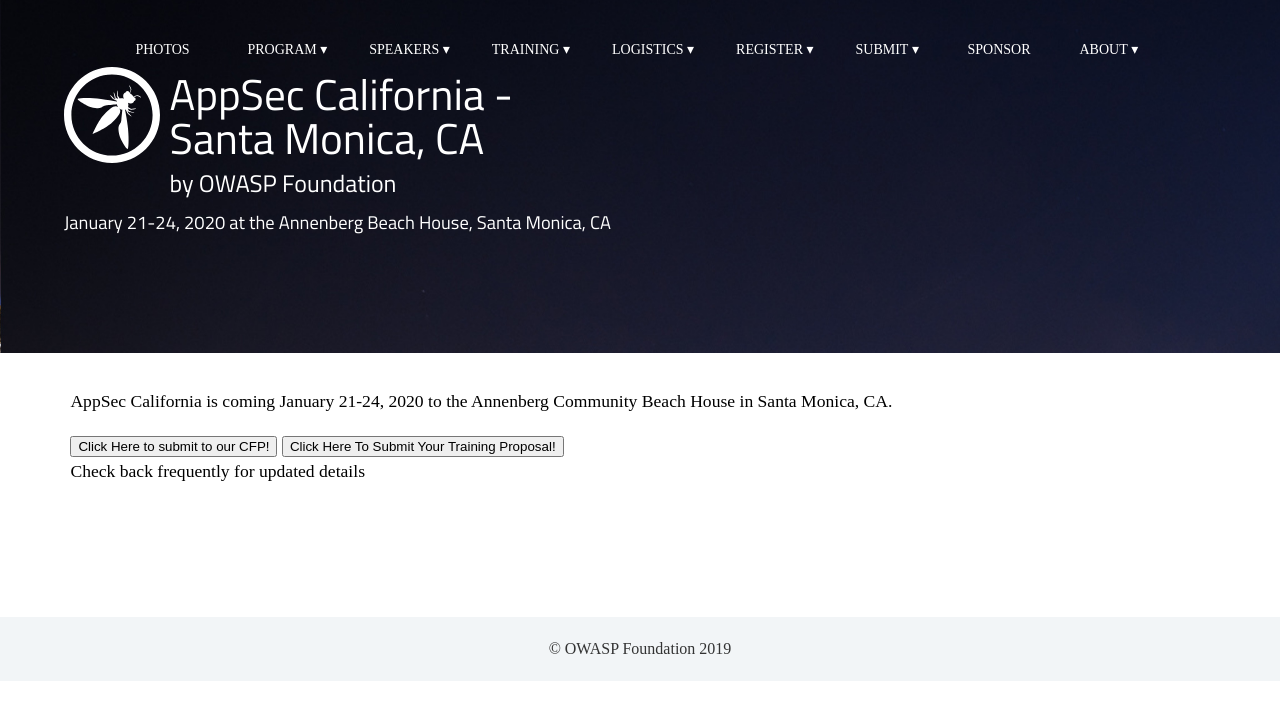
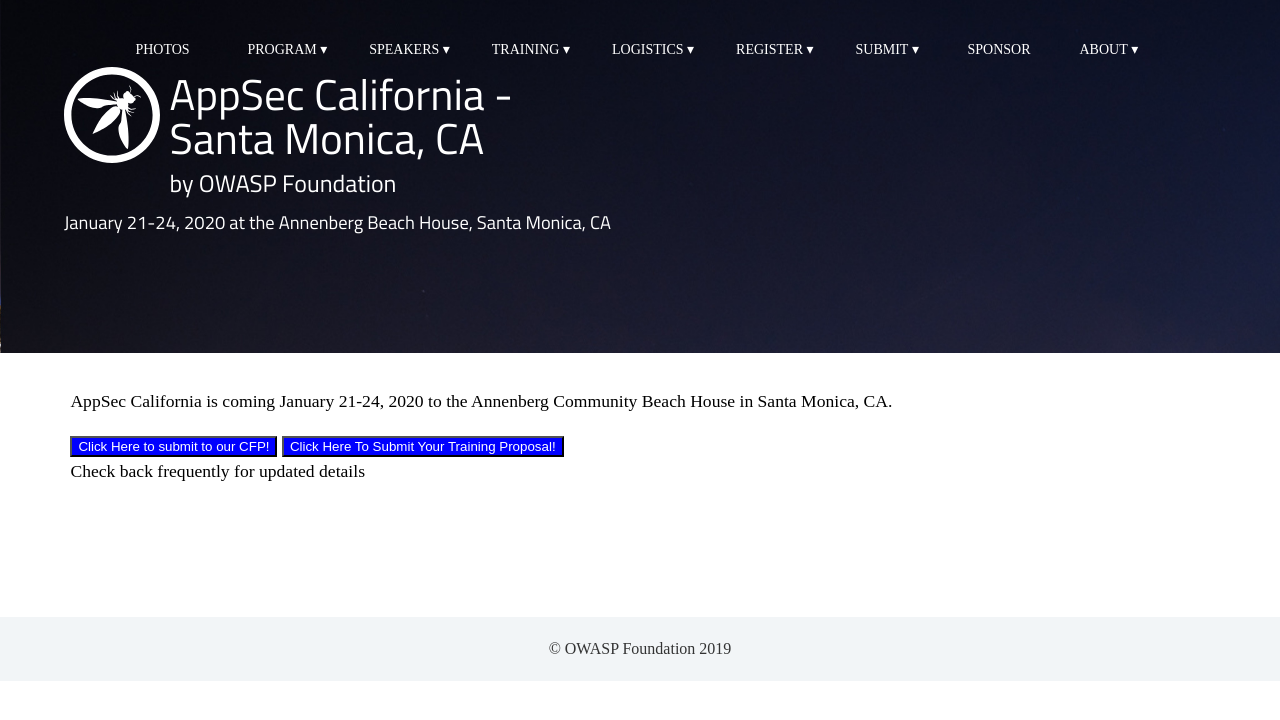
Before and after one commit to OWASP/2020-appseccalifornia, a Jekyll site: the page built from index.html, in a window 1280 px wide. Shown: the top 720 px of the page. Built offline with Jekyll 4.4.1, drawn with Linux system fonts in a browser that asks for light colours; some web fonts are replaced.

Commit message:
Decorating CFT and CFP buttons on home page

```diff
--- a/index.html
+++ b/index.html
@@ -10,9 +10,9 @@
 <section class="punch">
 	<p>AppSec California is coming January 21-24, 2020 to the Annenberg Community Beach House in Santa Monica, CA. </p>
 
-	<button name="cfpBUton" onclick="https://owasp.submittable.com/submit/147365/appsec-callifornia-2020-call-for-presentations">Click Here to submit to our CFP!</button>
+	<button name="cfpBUton" style="background-color:blue; color:white" onclick="https://owasp.submittable.com/submit/147365/appsec-callifornia-2020-call-for-presentations">Click Here to submit to our CFP!</button>
 
-	<button name="cftButton" onclick="https://owasp.submittable.com/submit/147366/appsec-callifornia-2020-call-for-trainers">Click Here To Submit Your Training Proposal!</button>
+	<button name="cftButton" style="background-color:blue; color:white" onclick="https://owasp.submittable.com/submit/147366/appsec-callifornia-2020-call-for-trainers">Click Here To Submit Your Training Proposal!</button>
 
 	<p>Check back frequently for updated details</p>
 
```
